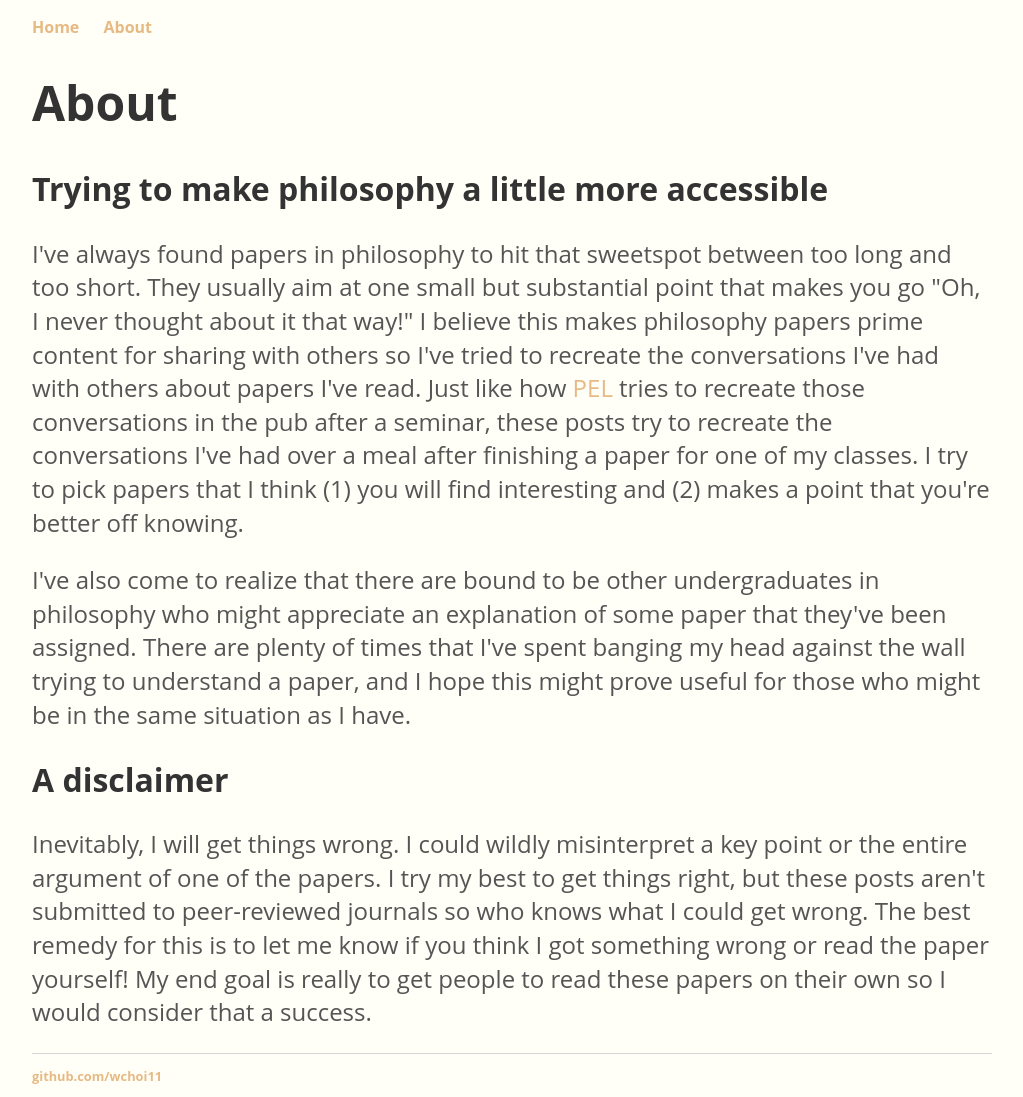
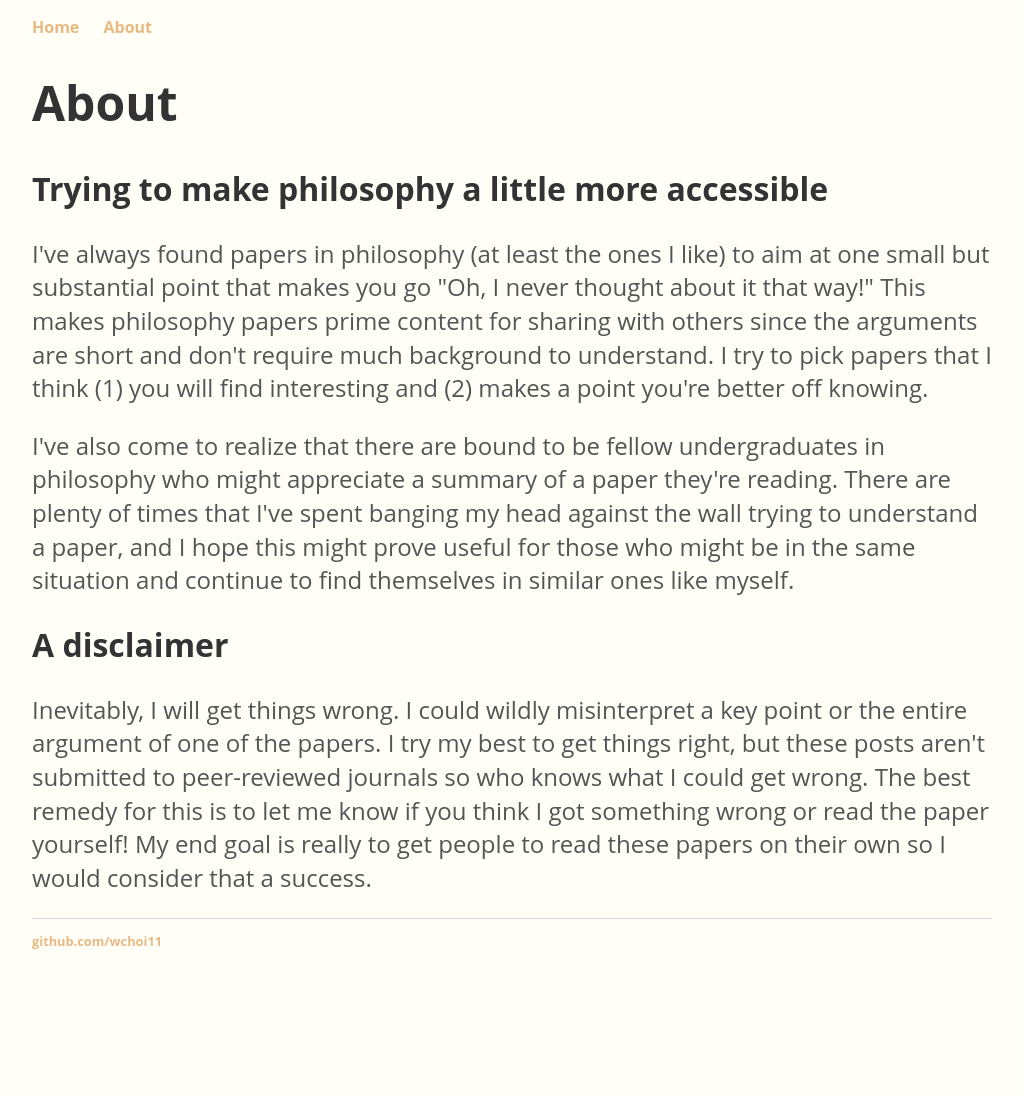
Before and after one commit to wchoi11/notchmess, a Jekyll site: the page built from about/index.html, in a window 1280 px wide. Shown: the whole page, without its empty margins (128-1151 px from the left). Built offline with Jekyll 4.4.1, drawn with Linux system fonts in a browser that asks for light colours; after the commit the page ends 963 px from its top, so only the background shows below that.

Commit message:
Edit About page

```diff
--- a/about/index.html
+++ b/about/index.html
@@ -7,19 +7,16 @@ title: About
 
 <h2>Trying to make philosophy a little more accessible</h2>
 <p>
-    I've always found papers in philosophy to hit that sweetspot between too long and too short. They usually aim at one
-    small but substantial point that makes you go "Oh, I never thought about it that way!" I believe this makes philosophy
-    papers prime content for sharing with others so I've tried to recreate the conversations I've had with others
-    about papers I've read. Just like how <a href="https://partiallyexaminedlife.com/">PEL</a>
-    tries to recreate those conversations in the pub after a seminar, these posts try to recreate the conversations I've
-    had over a meal after finishing a paper for one of my classes. I try to pick papers that I think (1) you will find interesting
-    and (2) makes a point that you're better off knowing.
+    I've always found papers in philosophy (at least the ones I like) to aim at one
+    small but substantial point that makes you go "Oh, I never thought about it that way!" This makes philosophy
+    papers prime content for sharing with others since the arguments are short and don't require much background to understand.
+    I try to pick papers that I think (1) you will find interesting and (2) makes a point you're better off knowing.
 </p>
 <p>
-    I've also come to realize that there are bound to be other undergraduates in philosophy who might appreciate an
-    explanation of some paper that they've been assigned. There are plenty of times that I've spent banging my head
+    I've also come to realize that there are bound to be fellow undergraduates in philosophy who might appreciate a
+    summary of a paper they're reading. There are plenty of times that I've spent banging my head
     against the wall trying to understand a paper, and I hope this might prove useful for those who might be in the
-    same situation as I have.
+    same situation and continue to find themselves in similar ones like myself.
 </p>
 
 <h2>A disclaimer</h2>
```
